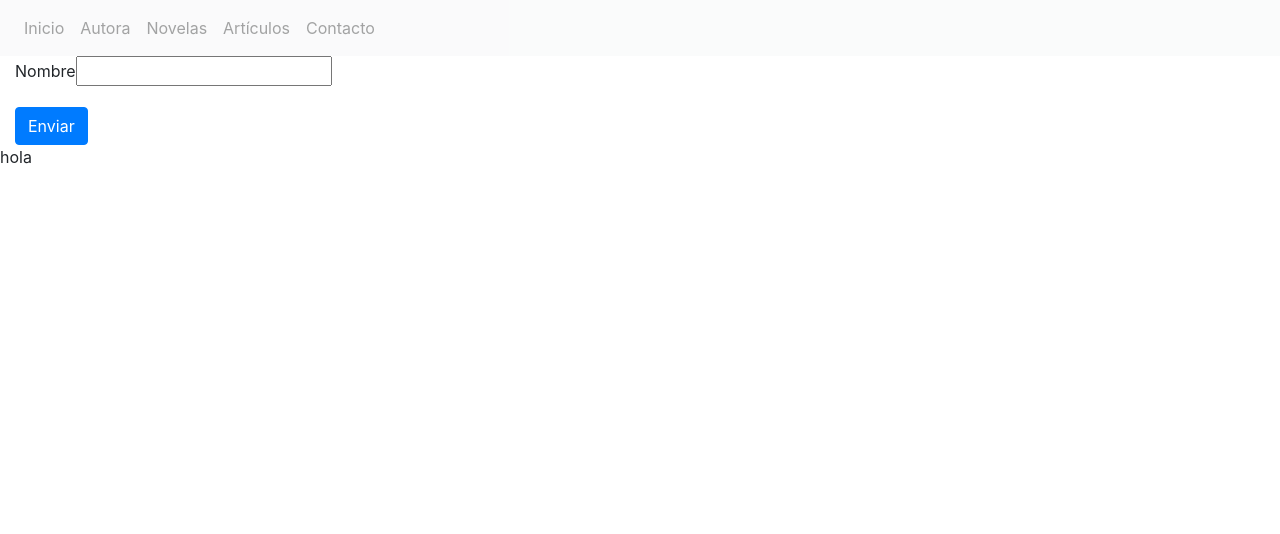
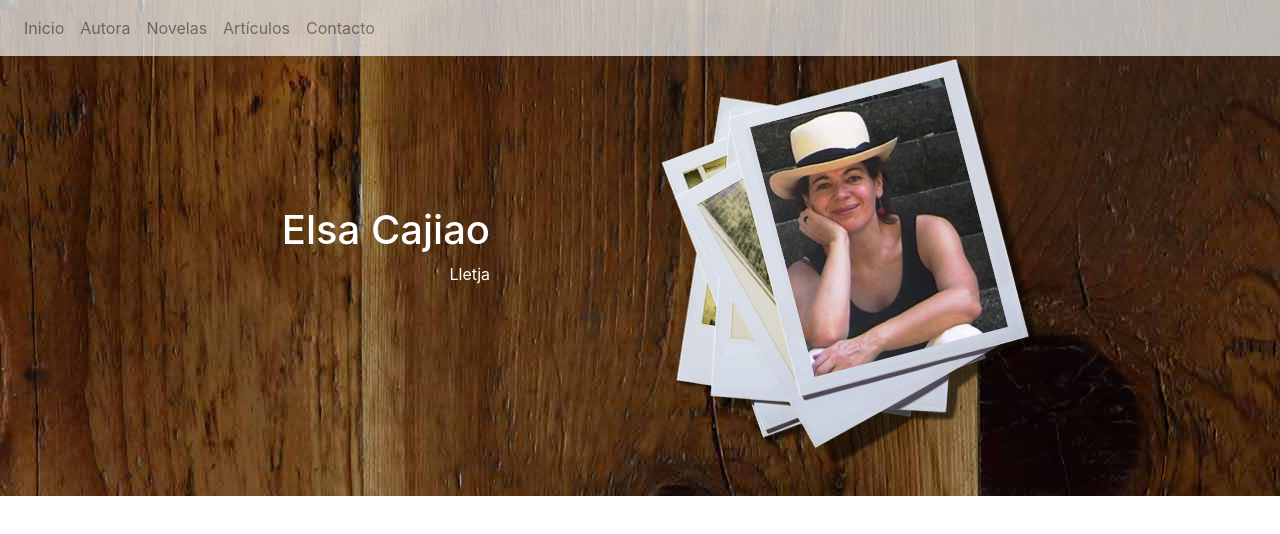
Before and after one commit to lauraqb/elsacajiao-reactapp, a React (Create React App) app: page /autora in a window 1280 px wide. Shown: the top 534 px of the page. Built offline with nearby package versions, Linux system fonts and the light colour scheme.

Commit message:
second commit

```diff
--- a/src/components/App.js
+++ b/src/components/App.js
@@ -2,17 +2,19 @@ import React from "react";
 import { BrowserRouter, Route, Switch } from 'react-router-dom';
 import Inicio from '../pages/Inicio';
 import Contacto from '../pages/Contacto';
+import Autora from '../pages/Autora';
+import Novelas from '../pages/Novelas';
+import Articulos from '../pages/Articulos';
 
 function App() {
     return (
         <BrowserRouter>
             <Switch>
                 <Route exact path="/" component={Inicio} />
-                <Route exact path="/autora" component={Contacto} />
-                <Route exact path="/novelas" component={Contacto} />
-                <Route exact path="/articulos" component={Contacto} />
+                <Route exact path="/autora" component={Autora} />
+                <Route exact path="/novelas" component={Novelas} />
+                <Route exact path="/articulos" component={Articulos} />
                 <Route exact path="/contacto" component={Contacto} />
-
             </Switch>
         </BrowserRouter>
     );
--- a/src/components/Navbar.js
+++ b/src/components/Navbar.js
@@ -9,8 +9,8 @@ class Menu extends React.Component {
         <Nav className="mr-auto">
           <Link to="./" className="nav-link">Inicio</Link>
           <Link to="./autora" className="nav-link">Autora</Link>
-          <Link to="#features" className="nav-link">Novelas</Link>
-          <Link to="#pricing" className="nav-link">Artículos</Link>
+          <Link to="./novelas" className="nav-link">Novelas</Link>
+          <Link to="./articulos" className="nav-link">Artículos</Link>
           <Link to="./contacto" className="nav-link">Contacto</Link>
         </Nav>
       </Navbar>
--- /dev/null
+++ b/src/pages/Articulos.js
@@ -0,0 +1,19 @@
+import React from 'react';
+import Navbar from '../components/Navbar';
+//import "../styles/main.css";
+
+class Articulos extends React.Component {
+    render() {
+        return <div className="ec">
+        <Navbar></Navbar>
+        <div className="container">
+            <div className="row">
+                Artículos
+            </div>
+        </div>
+        <br/>
+    </div>
+    }
+}
+
+export default Articulos;
--- /dev/null
+++ b/src/pages/Autora.js
@@ -0,0 +1,31 @@
+import React from 'react';
+import Navbar from '../components/Navbar';
+import polaroid from '../images/polaroids.png';
+import elsaFoto from '../images/elsa1.jpg';
+//import "../styles/main.css";
+
+
+class Autora extends React.Component {
+    render() {
+        return <div className="ec">
+        <Navbar></Navbar>
+        <div className="container">
+            <div className="row">
+                <div className="col-xs-12 col-sm-6 col-lg-6 homepage-post" align="right">
+                    <h1>Elsa Cajiao</h1>
+                    <p>Lletja</p>
+                </div>
+                <div className="col-xs-12 col-sm-6 col-lg-6">
+                    <img src={polaroid} alt="Perfil"/>
+                    <div id="mask">
+                        <img src={elsaFoto} alt="Elsa"/>
+                    </div>
+                </div>
+            </div>
+        </div>
+        <br/>
+    </div>
+    }
+}
+
+export default Autora;
--- a/src/pages/Contacto.js
+++ b/src/pages/Contacto.js
@@ -1,27 +1,36 @@
 import React from 'react';
 import Navbar from '../components/Navbar';
 //import "../styles/main.css";
-//import Form from 'react-bootstrap/Form';
+import Form from 'react-bootstrap/Form';
 
 class Contacto extends React.Component {
     render() {
-        return <div className="homepage">
+        return <div className="ec">
         <Navbar></Navbar>
-        <div className="container-fluid">
-            <form action="">
-                <div className="form-group">
-                    <label>
-                        Nombre</label>
-                        <input></input>
-
-                </div>
+        <div className="container">
+            <br/>
+            <Form>
+                <Form.Group controlId="exampleForm.ControlInput1">
+                    <Form.Label>Nombre (obligatorio)</Form.Label>
+                    <Form.Control type="text" placeholder="Nombre" />
+                </Form.Group>
+                <Form.Group controlId="exampleForm.ControlInput1">
+                    <Form.Label>Email (obligatorio)</Form.Label>
+                    <Form.Control type="email" placeholder="name@example.com" />
+                </Form.Group>
+                <Form.Group controlId="exampleForm.ControlInput1">
+                    <Form.Label>Asunto</Form.Label>
+                    <Form.Control type="text" placeholder="Asunto" />
+                </Form.Group>
+                <Form.Group controlId="exampleForm.ControlTextarea1">
+                    <Form.Label>Mensaje</Form.Label>
+                    <Form.Control as="textarea" rows="3" />
+                </Form.Group>
                 <button className="btn btn-primary">Enviar</button>
-            </form>
+            </Form>
         </div>
-        <div className="footer">hola</div>
-        </div>
-
-
+        <br/>
+    </div>
     }
 }
 
--- a/src/pages/Inicio.js
+++ b/src/pages/Inicio.js
@@ -19,41 +19,43 @@ class Inicio extends React.Component {
                     </div>
                     <div className="col-xs-12 col-sm-6 col-lg-6">
                         <img src={polaroid} alt="Perfil"/>
-                        <div id="mask">
-                            <img src={elsaFoto} alt="Elsa"/>
-                        </div>
+                        <Link to="./autora">
+                            <div id="mask">
+                                <img src={elsaFoto} alt="Elsa"/>
+                            </div>
+                        </Link>
                     </div>
                 </div>
                 <div className="row">
-                    <div className="col-xs-12 col-sm-6 col-lg-6">
+                    <div className="col-xs-12 col-sm-6 col-lg-6 homepage-book">
                         <img src={notebook} alt="notebook"/>
                     </div>
                     <div className="col-xs-12 col-sm-6 col-lg-6 homepage-post homepage-post-2">
-                        <h1>Novelas</h1>
+                        <Link to="./novelas"><h1>Novelas</h1></Link>
                     </div>
                 </div>
                 <div className="row">
                     <div className="col-xs-12 col-sm-6 col-lg-6 homepage-post homepage-post-3" align="right">
-                        <h1>Artículos</h1>
+                        <Link to="./articulos"><h1>Artículos</h1></Link>
                     </div>
-                    <div className="col-xs-12 col-sm-6 col-lg-6">
+                    <div className="col-xs-12 col-sm-6 col-lg-6 homepage-glasses">
                         <img src={glasses} alt="glasses"/>
                     </div>
                 </div>
                 <div className="row">
-                    <div className="col-xs-12 col-sm-6 col-lg-6">
+                    <div className="col-xs-12 col-sm-6 col-lg-6 homepage-flowers">
                         <img src={flores} alt="flores"/>
                     </div>
                     <div className="col-xs-12 col-sm-5 col-lg-4 homepage-post homepage-post-4">
-                        <h1>Contacto</h1>
+                        <Link to="./contacto"><h1>Contacto</h1></Link>
                     </div>
                 </div>
             </div>
-            <div className="footer">hola</div>
+
         </div>
 
 
     }
 }
-
+//<div className="footer">hola</div>
 export default Inicio;
--- /dev/null
+++ b/src/pages/Novelas.js
@@ -0,0 +1,19 @@
+import React from 'react';
+import Navbar from '../components/Navbar';
+//import "../styles/main.css";
+
+class Novelas extends React.Component {
+    render() {
+        return <div className="ec">
+        <Navbar></Navbar>
+        <div className="container">
+            <div className="row">
+                Novelas
+            </div>
+        </div>
+        <br/>
+    </div>
+    }
+}
+
+export default Novelas;
--- a/src/styles/inicio.css
+++ b/src/styles/inicio.css
@@ -1,7 +1,13 @@
-
+@font-face {font-family: "Freight Display Pro";
+    src: url("//db.onlinewebfonts.com/t/8720f956d3414c7b72d0fc21b5989ac1.eot");
+    src: url("//db.onlinewebfonts.com/t/8720f956d3414c7b72d0fc21b5989ac1.eot?#iefix") format("embedded-opentype"),
+    url("//db.onlinewebfonts.com/t/8720f956d3414c7b72d0fc21b5989ac1.woff2") format("woff2"),
+    url("//db.onlinewebfonts.com/t/8720f956d3414c7b72d0fc21b5989ac1.woff") format("woff"),
+    url("//db.onlinewebfonts.com/t/8720f956d3414c7b72d0fc21b5989ac1.ttf") format("truetype"),
+    url("//db.onlinewebfonts.com/t/8720f956d3414c7b72d0fc21b5989ac1.svg#Freight Display Pro") format("svg");
+}
 .ec {
     color: white;
-    font-style: "FreightDisp Pro Bold";
     background-image: url("../images/inicio-background-1.jpg");
     max-width: 2000px;
     background-size: 2000px auto;
@@ -9,29 +15,29 @@
     background-repeat: repeat-y;
 }
 
+.homepage {
+    color: white;
+    font-family: "Freight Display Pro";
+}
 .homepage a {
     color: white;
 }
 
+.homepage a:hover {
+    text-decoration: none;
+    color: white;
+}
+
 .homepage-post{
-    padding: 100px !important;
-
+    padding: 150px !important;
 }
 .homepage-post-1{
-
 }
 .homepage-post-2{
 }
 .homepage-post-3{
-
 }
 .homepage-post-4{
-
-}
-
-
-.polaroid-wrapper {
-
 }
 #mask {
     position: absolute;
@@ -44,3 +50,13 @@
 #mask img {
     width: 200px;
 }
+.homepage-book{
+    height: 770px;
+}
+.homepage-glasses{
+    height: 330px;
+}
+.homepage-flowers{
+    height: 600px;
+    overflow: hidden;
+}
```
